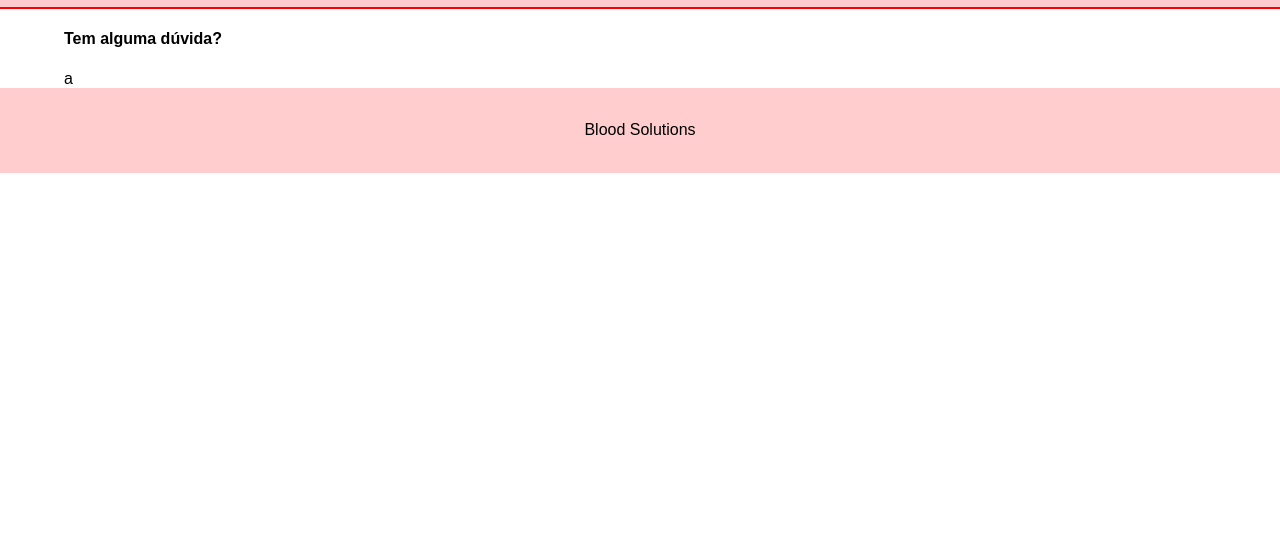
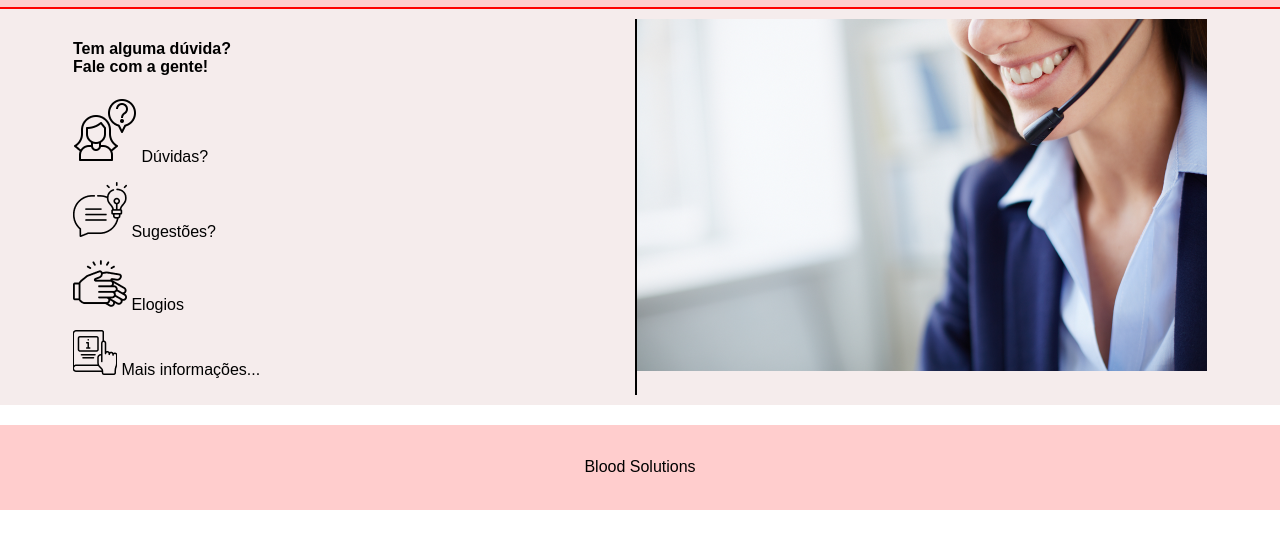
Before and after one commit to FS-Dourado/Blood_Solution, a plain HTML site: page site_institucional/contato.html in a window 1280 px wide. Shown: the part 69-618 px from the top of the page. Drawn offline with Linux system fonts and the light colour scheme.

Commit message:
contato incompleto

```diff
--- a/site_institucional/contato.html
+++ b/site_institucional/contato.html
@@ -5,7 +5,7 @@
     <meta http-equiv="X-UA-Compatible" content="IE=edge">
     <meta name="viewport" content="width=device-width, initial-scale=1.0">
     <link rel="stylesheet" href="./css/style.css">
-    <link rel="stylesheet" href="./css/style_login.css">
+    <link rel="stylesheet" href="./css/style_contato.css">
     <title>Blood Solution | Fale conosco </title>
 </head>
 <body>
@@ -18,20 +18,57 @@
                     <li><a href=""> Sobre nós</a></li>
                     <li><a href=""> Informações sobre doação</a></li>
                     <li><a href=""> Fale Conosco</a></li>
-                    <li ><a href="" id="login"> Log In</a></li>
+                    <li ><a href="./login.html" id="login"> Log In</a></li>
                 </ul>
         </div>
     </div>
     <div class="duvida">
         <div class="container">
-            <h4>Tem alguma dúvida?</h4>
+                <div class="org_esquerda">
+                    <h4>Tem alguma dúvida? <br>
+                        Fale com a gente!</h4>
+                        <div id="topicos">
+                            <p>
+                                <img src="./images/duvida.png">
+                                Dúvidas?
+                            </p>
+
+                        </div>
+                        <div id="topicos">
+                            <p>
+                                <img src="./images/sugestao.png">
+                                Sugestões?
+                            </p>
+
+
+                        </div>
+                        <div id="topicos">
+                            <p>
+                                <img src="./images/palmas.png">
+                                Elogios
+                            </p>
+
+                        </div>
+                        <div id="topicos">
+                            <p>
+                                <img src="./images/mais-informacoes.png">
+                                Mais informações...
+                            </p>
+
+                        </div>
+                </div>
+                <div class="org_direita">
+                    <img src="./images/telemarketing.png">
+                </div>
+
+
 
         </div>
     </div>
 
     <div class="contato">
         <div class="container">
-            a
+
         </div>
     </div>
 
--- a/site_institucional/css/style_contato.css
+++ b/site_institucional/css/style_contato.css
@@ -9,3 +9,8 @@
     padding: 10px;
     display: flex;
 }
+
+.org_esquerda{
+    width: 50%;
+    border-right: 2px solid #000;
+}
```
Also changed, not shown: site_institucional/images/duvida.png (added), site_institucional/images/mais-informacoes.png (added), site_institucional/images/palmas.png (added), site_institucional/images/sugestao.png (added), site_institucional/images/telemarketing.png (added).
